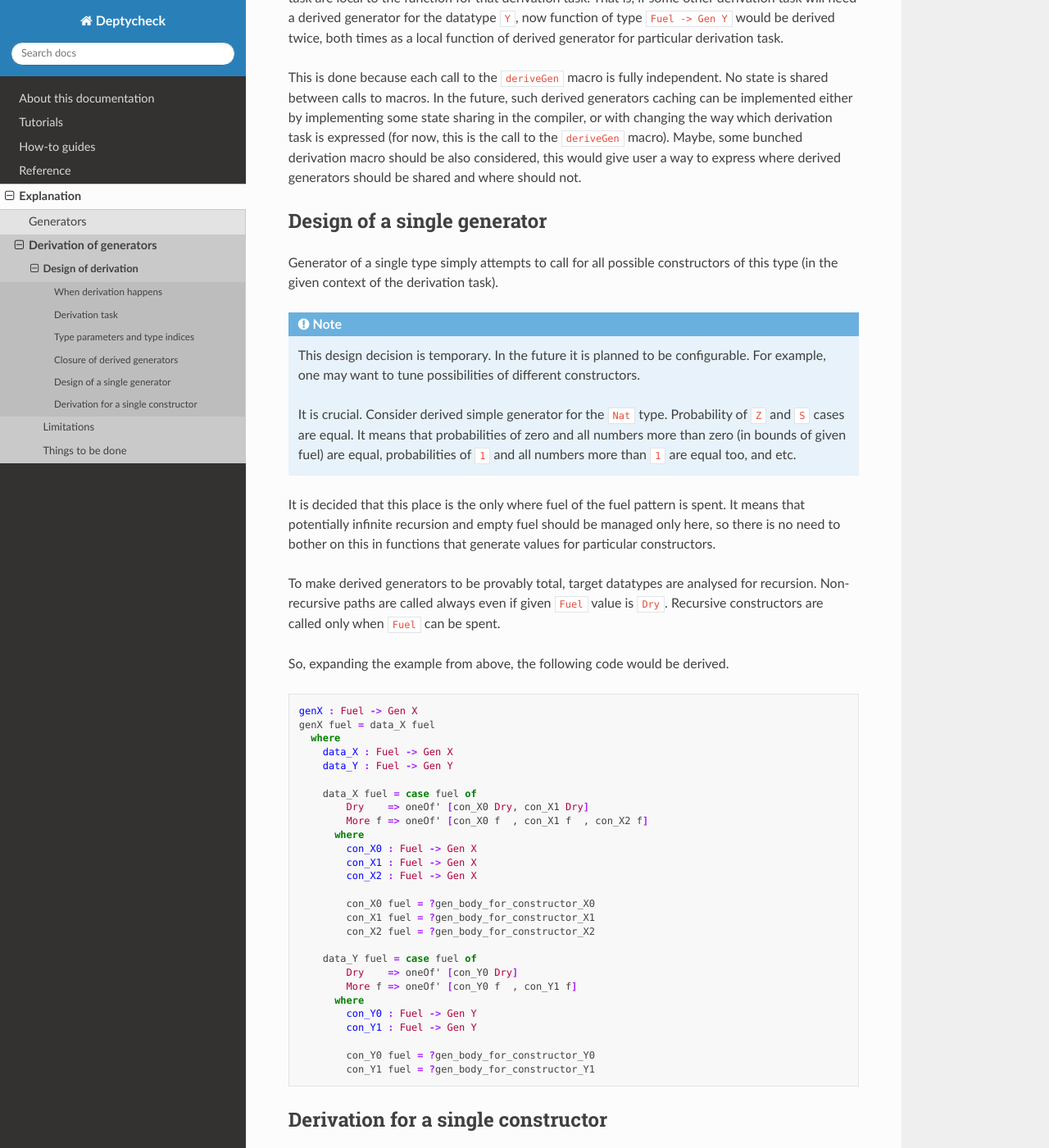
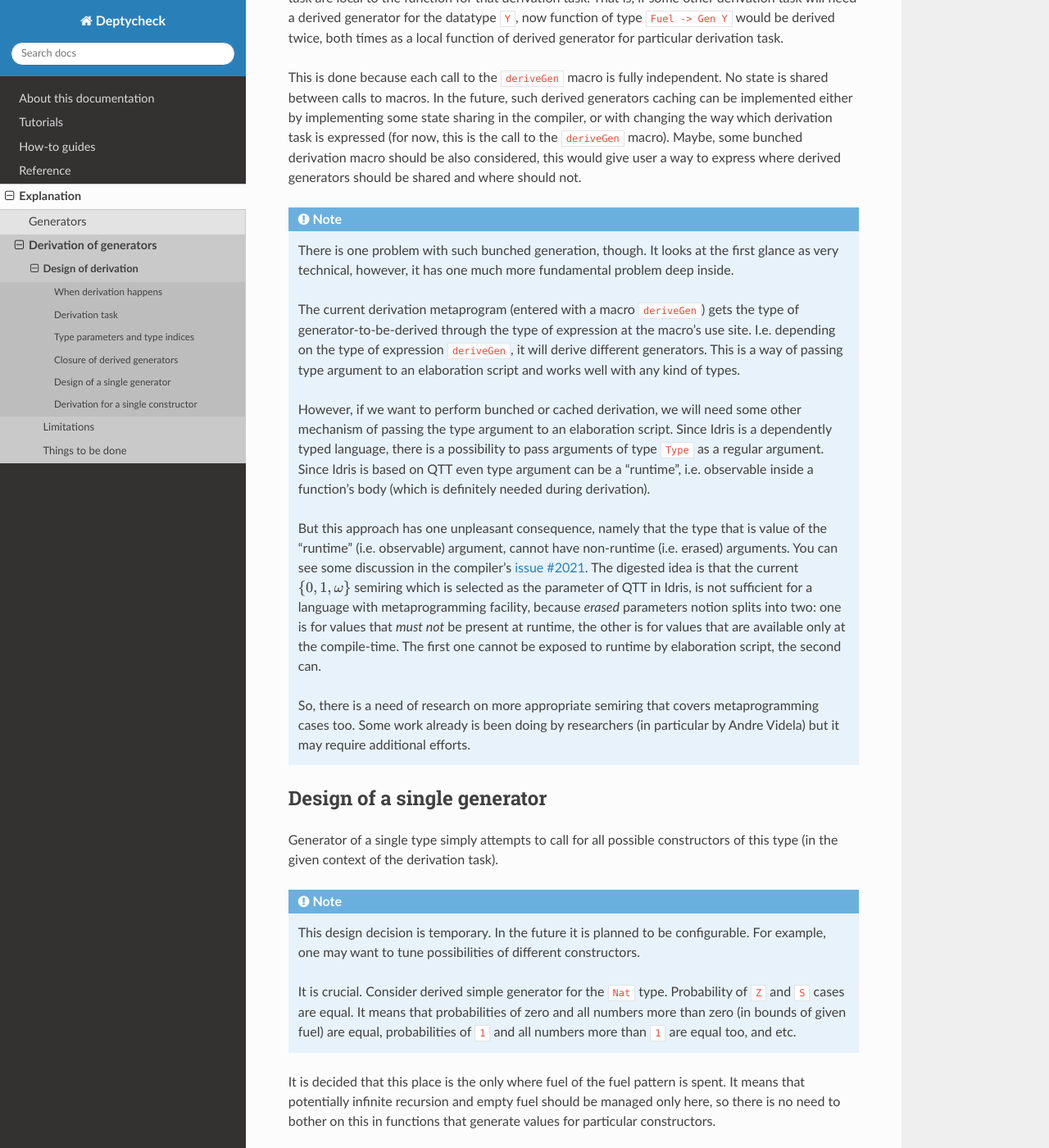
Before and after one commit to buzden/deptycheck, a Sphinx documentation site: the page built from docs/source/explanation/derivation/design.md, in a window 1280 px wide and 1400 px high, scrolled down 5111 px. Shown: the whole window at 82% size. Built offline with Sphinx 7.4.7 and the Read the Docs theme 2.0.0, drawn with Linux system fonts in a browser that asks for light colours.

Commit message:
[ doc ] Add a note on the "semiring problem"

```diff
--- a/docs/source/explanation/derivation/design.md
+++ b/docs/source/explanation/derivation/design.md
@@ -260,6 +260,34 @@ In the future, such derived generators caching can be implemented either by impl
 or with changing the way which derivation task is expressed (for now, this is the call to the `deriveGen` macro).
 Maybe, some bunched derivation macro should be also considered,
 this would give user a way to express where derived generators should be shared and where should not.
+
+:::{note}
+There is one problem with such bunched generation, though.
+It looks at the first glance as very technical, however, it has one much more fundamental problem deep inside.
+
+The current derivation metaprogram (entered with a macro `deriveGen`)
+gets the type of generator-to-be-derived through the type of expression at the macro's use site.
+I.e. depending on the type of expression `deriveGen`, it will derive different generators.
+This is a way of passing type argument to an elaboration script and works well with any kind of types.
+
+However, if we want to perform bunched or cached derivation,
+we will need some other mechanism of passing the type argument to an elaboration script.
+Since Idris is a dependently typed language, there is a possibility to pass arguments of type `Type` as a regular argument.
+Since Idris is based on QTT even type argument can be a "runtime", i.e. observable inside a function's body
+(which is definitely needed during derivation).
+
+But this approach has one unpleasant consequence,
+namely that the type that is value of the "runtime" (i.e. observable) argument,
+cannot have non-runtime (i.e. erased) arguments.
+You can see some discussion in the compiler's [issue #2021](https://github.com/idris-lang/Idris2/pull/2021).
+The digested idea is that the current {math}`\{0, 1, \omega\}` semiring which is selected as the parameter of QTT in Idris,
+is not sufficient for a language with metaprogramming facility, because *erased* parameters notion splits into two:
+one is for values that *must not* be present at runtime, the other is for values that are available only at the compile-time.
+The first one cannot be exposed to runtime by elaboration script, the second can.
+
+So, there is a need of research on more appropriate semiring that covers metaprogramming cases too.
+Some work already is been doing by researchers (in particular by Andre Videla) but it may require additional efforts.
+:::
 
 ## Design of a single generator
 
```
